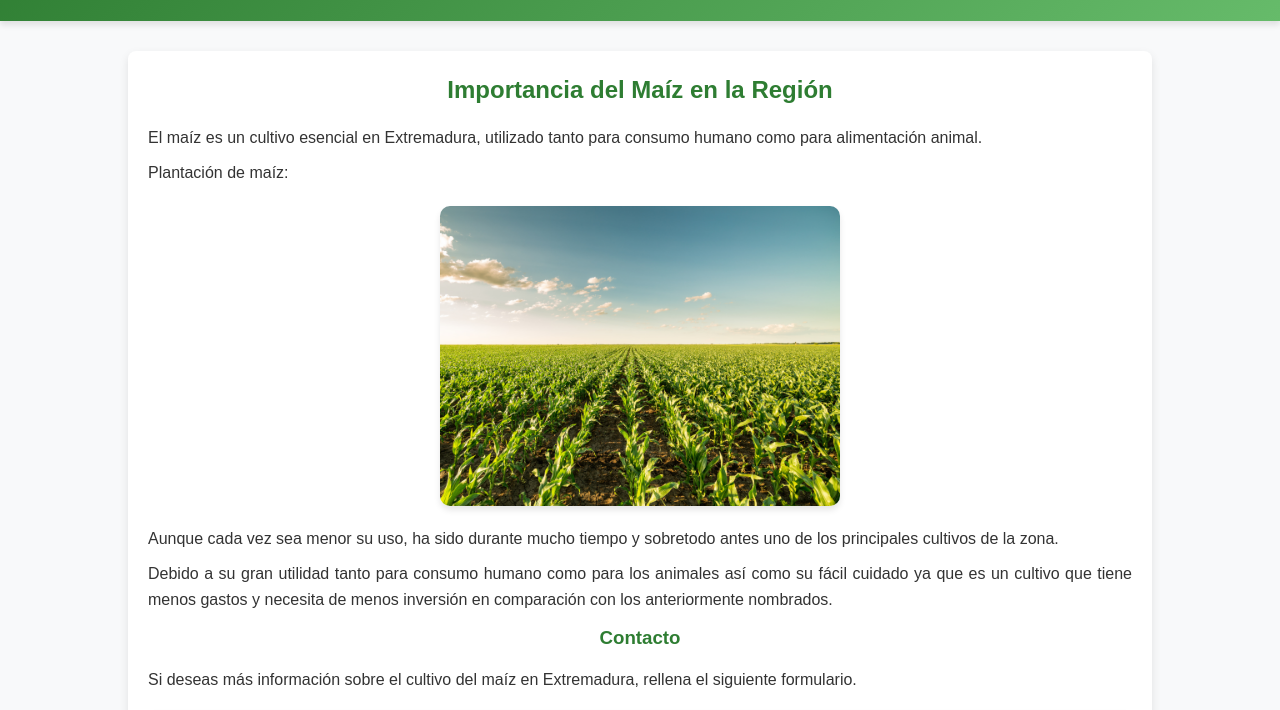
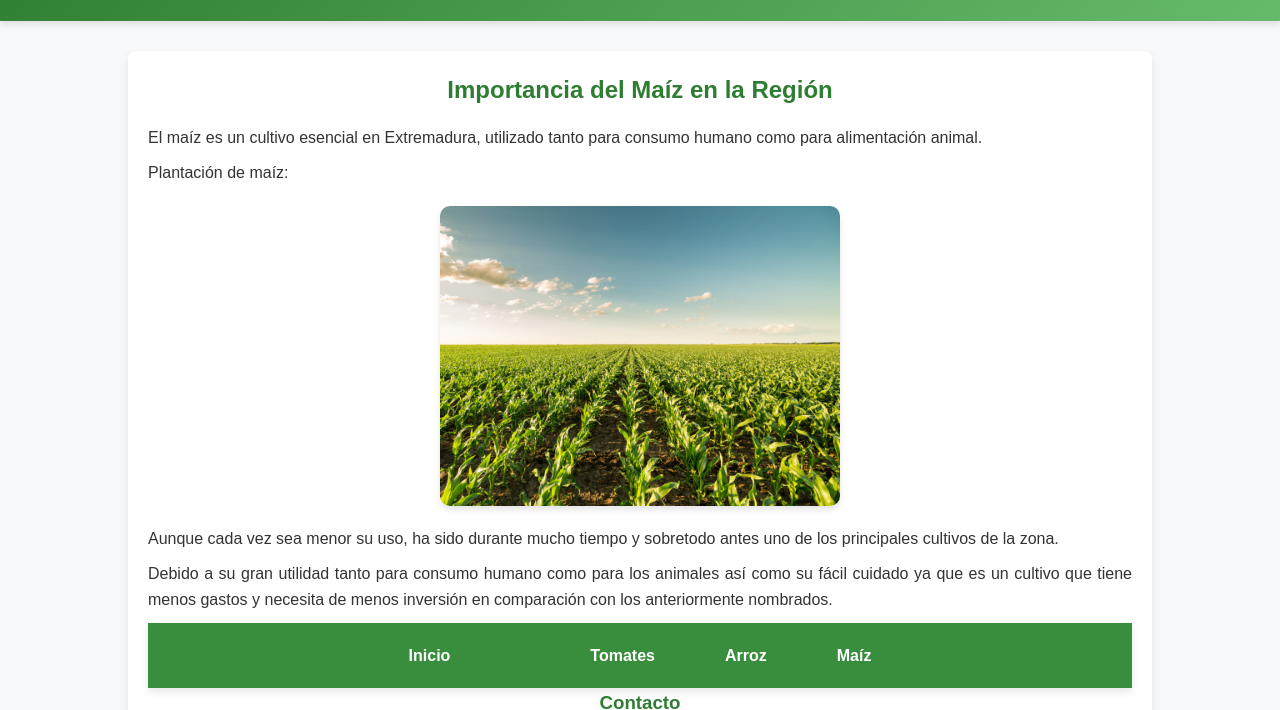
Before and after one commit to albertolorop44/p2, a plain HTML site: page maiz.html in a window 1280 px wide. Shown: the part 85-795 px from the top of the page. Drawn offline with Linux system fonts and the light colour scheme.

Commit message:
Update maiz.html

```diff
--- a/maiz.html
+++ b/maiz.html
@@ -25,6 +25,13 @@
 <p>Aunque cada vez sea menor su uso, ha sido durante mucho tiempo y sobretodo antes uno de los principales cultivos de la zona.</p>
 <p>Debido a su gran utilidad tanto para consumo humano como para los animales así como su fácil cuidado ya que es un cultivo que tiene menos gastos y necesita de menos inversión en comparación con los anteriormente nombrados.</p>
 
+         <nav>
+            <a href="index.html">Inicio<a>
+            <a href="tomate.html">Tomates</a>
+            <a href="arroz.html">Arroz</a>
+            <a href="maiz.html">Maíz</a>
+        </nav>
+
         <h3>Contacto</h3>
         <p>Si deseas más información sobre el cultivo del maíz en Extremadura, rellena el siguiente formulario.</p>
         <form>
```
